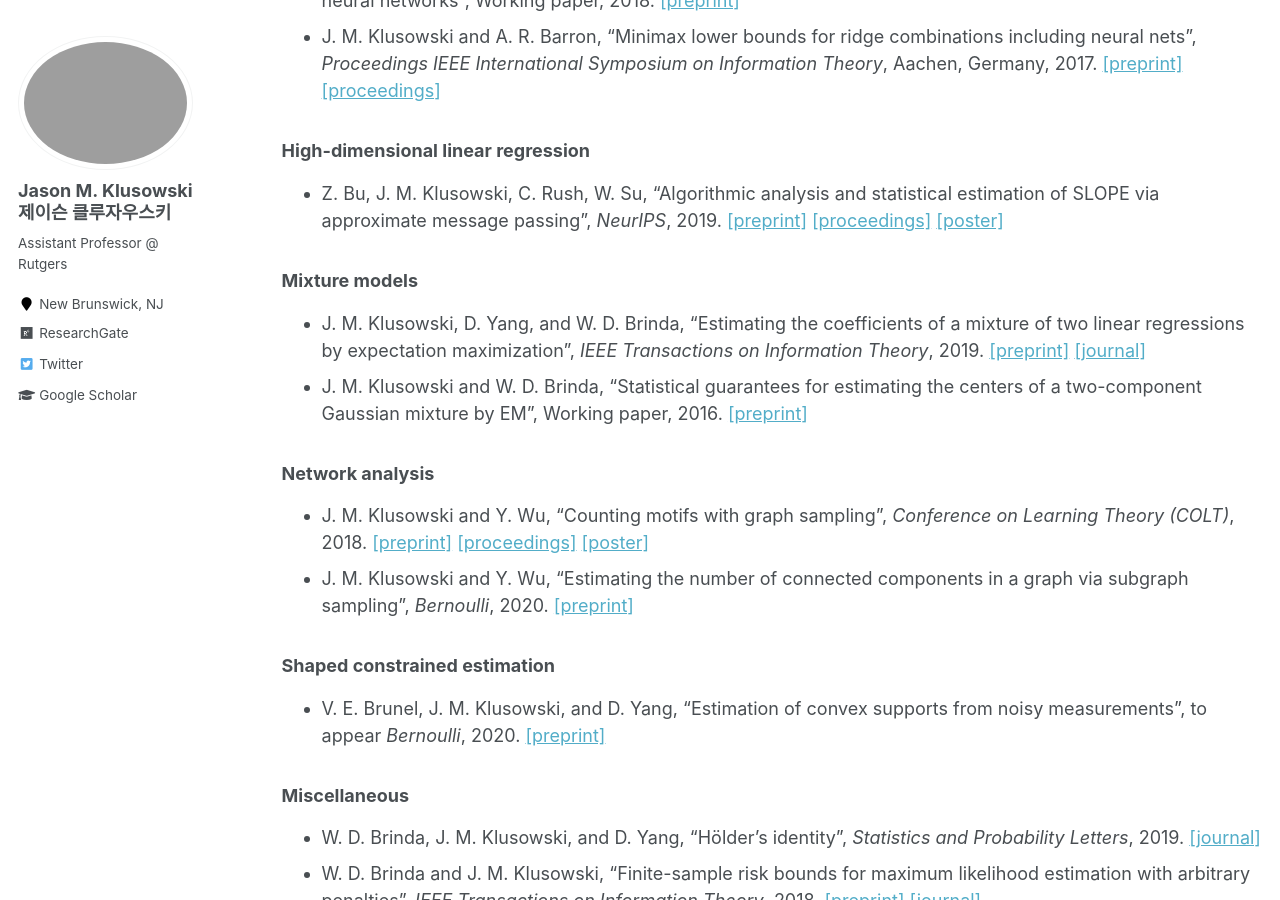
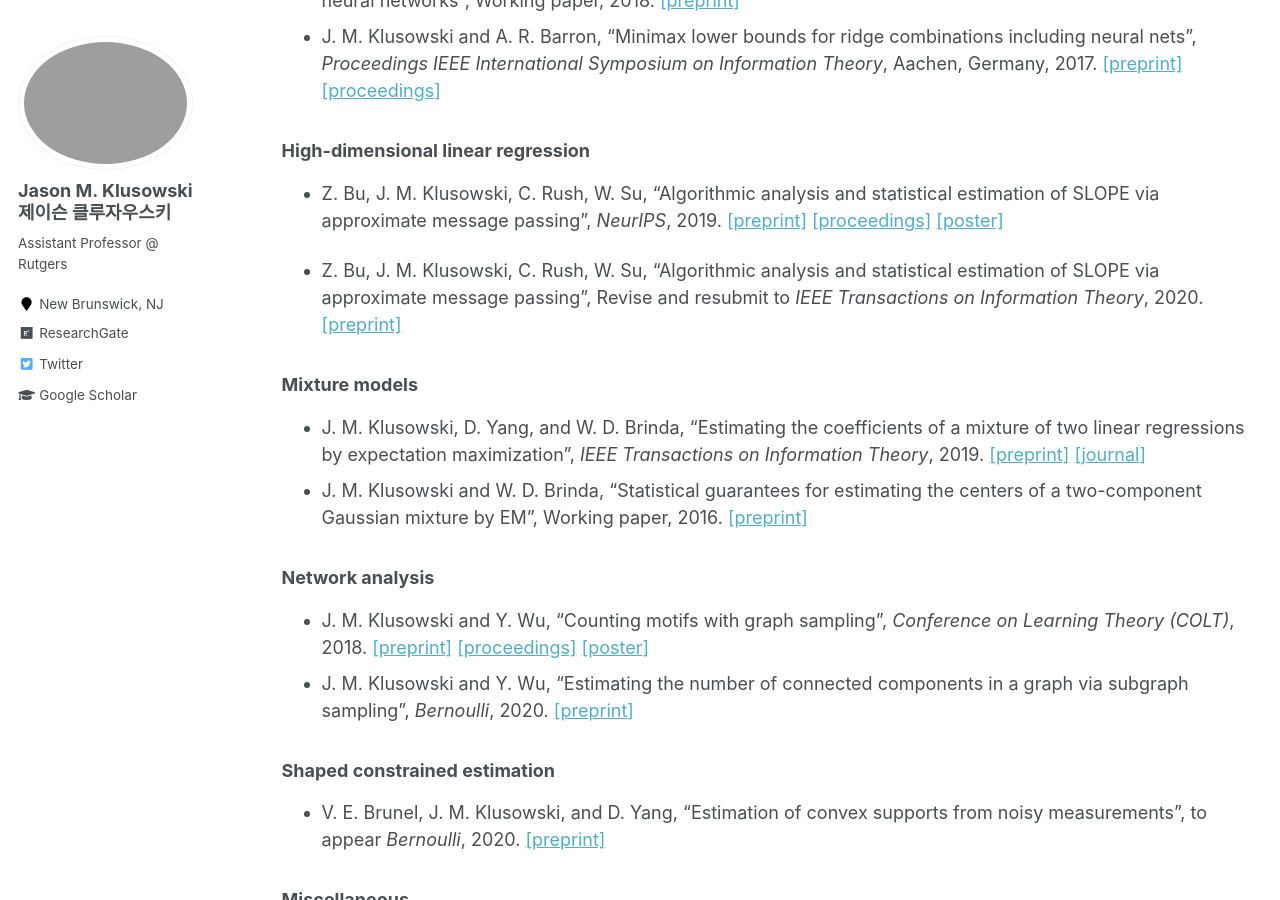
Before and after one commit to jasonklusowski/jasonklusowski.github.io, a Jekyll site: the page built from _pages/publications.md, in a window 1280 px wide and 900 px high, scrolled down 634 px. Built offline with Jekyll 4.4.1, drawn with Linux system fonts in a browser that asks for light colours; formulas are drawn with MathJax 3.

Commit message:
Update publications.md

```diff
--- a/_pages/publications.md
+++ b/_pages/publications.md
@@ -25,6 +25,8 @@ You can also find my articles on my [Google Scholar profile](https://scholar.goo
 
 * Z. Bu, J. M. Klusowski, C. Rush, W. Su, "Algorithmic analysis and statistical estimation of SLOPE via approximate message passing", _NeurIPS_, 2019. [[preprint]](https://arxiv.org/pdf/1907.07502.pdf) [[proceedings]](http://papers.neurips.cc/paper/9134-algorithmic-analysis-and-statistical-estimation-of-slope-via-approximate-message-passing) [[poster]](https://jasonklusowski.github.io/files/SLOPEAMP_poster.pdf)
 
+* Z. Bu, J. M. Klusowski, C. Rush, W. Su, "Algorithmic analysis and statistical estimation of SLOPE via approximate message passing", Revise and resubmit to _IEEE Transactions on Information Theory_, 2020. [[preprint]](https://arxiv.org/pdf/1907.07502.pdf)
+
 ### Mixture models
 
 * J. M. Klusowski, D. Yang, and W. D. Brinda, "Estimating the coefficients of a mixture of two linear regressions by expectation maximization", _IEEE Transactions on Information Theory_, 2019. [[preprint]](https://arxiv.org/pdf/1704.08231.pdf) [[journal]](https://ieeexplore.ieee.org/document/8606170)
```
